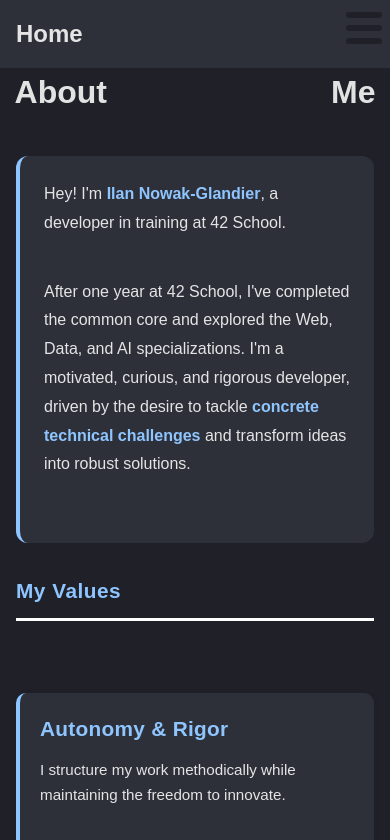
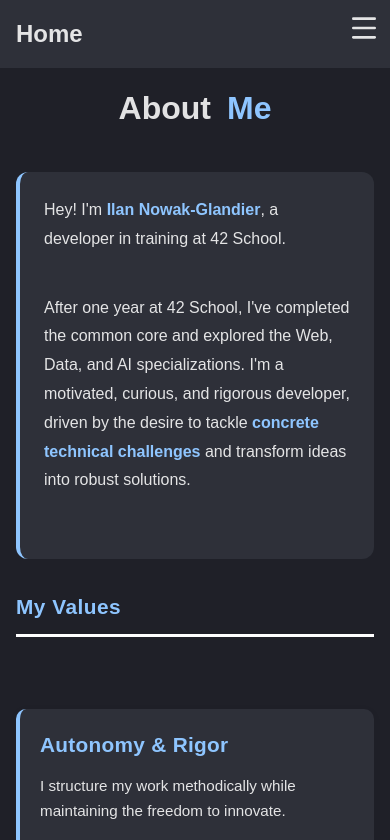
Before and after one commit to Cimeci/cimeci.github.io, a React (Vite) app: page /about in a window 390 px wide. Shown: the top 840 px of the page. Built offline with nearby package versions, Linux system fonts and the light colour scheme; a web font is replaced by a local one.

Commit message:
[feat]: tailwind config [fix]

```diff
--- a/src/components/Navbar.css
+++ b/src/components/Navbar.css
@@ -120,7 +120,7 @@ nav ul li.theme-option-item {
 	border-left: 1px solid var(--primary-text-color);
 }
 
-@media (max-width: 480px) {
+@media (max-width: 900px) {
 	nav .menu {
 		display: flex;
 	}
--- a/src/components/Navbar.jsx
+++ b/src/components/Navbar.jsx
@@ -7,6 +7,7 @@ import ThemeOption from './ThemeOption';
 import LanguageSwitcher from './LanguageSwitcher';
 
 import "./Navbar.css"
+import { Menu } from 'lucide-react';
 
 export const Navbar = () => {
 	const { t } = useTranslation()
@@ -35,9 +36,7 @@ export const Navbar = () => {
 					setMenuOpen(!menuOpen)
 				}}
 			>
-				<span></span>
-				<span></span>
-				<span></span>
+				<Menu size/>
 			</div>
 			<ul className={menuOpen ? "open" : ""}>
 				<li>
--- a/src/components/pages/About.css
+++ b/src/components/pages/About.css
@@ -26,7 +26,6 @@
 	overflow: hidden;
 	text-align: center;
 	justify-content: center;
-	color: var(--primary-text-color);
 }
 
 .text-part {
@@ -302,6 +301,7 @@ section h2 {
 
 .btn {
 	display: inline-block;
+	justify-content: center;
 	padding: 0.85rem 2rem;
 	border-radius: 8px;
 	text-decoration: none;
@@ -341,7 +341,7 @@ section h2 {
 
 /* ==================== RESPONSIVE ==================== */
 
-@media (max-width: 768px) {
+@media (max-width: 770px) {
 	.about-container {
 		height: auto;
 		margin-bottom: 2rem;
@@ -352,6 +352,7 @@ section h2 {
 		position: relative;
 		top: auto;
 		left: auto;
+		margin-top: 1rem;
 		margin-bottom: 0.5rem;
 	}
 
@@ -384,6 +385,8 @@ section h2 {
 
 	.btn {
 		width: 100%;
+		display: flex;
+		justify-content: center;
 	}
 
 	.about-content {
--- a/src/components/pages/About.jsx
+++ b/src/components/pages/About.jsx
@@ -12,7 +12,7 @@ export const About = () => {
 				<h1 className="split-text-container">
 					<span className="text-part left">{t('about.title')}</span>
 				</h1>
-				<h1 className="split-text-container text-blue-300 ml-52">
+				<h1 className="split-text-container text-blue-300 md:ml-55">
 					<span className="text-part right">{t('about.subtitle')}</span>
 				</h1>
 			</div>
--- /dev/null
+++ b/tailwind.config.ts
@@ -0,0 +1,13 @@
+/** @type {import('tailwindcss').Config} */
+export default {
+  theme: {
+    screens: {
+      'sm': '640px',
+      'md': '768px',
+      'lg': '1024px',
+      'xl': '1280px',
+      '2xl': '1536px'
+    },
+  },
+  plugins: [],
+};
```
Also changed, not shown: 1 other file (tests, documents, lock files or other folders).
